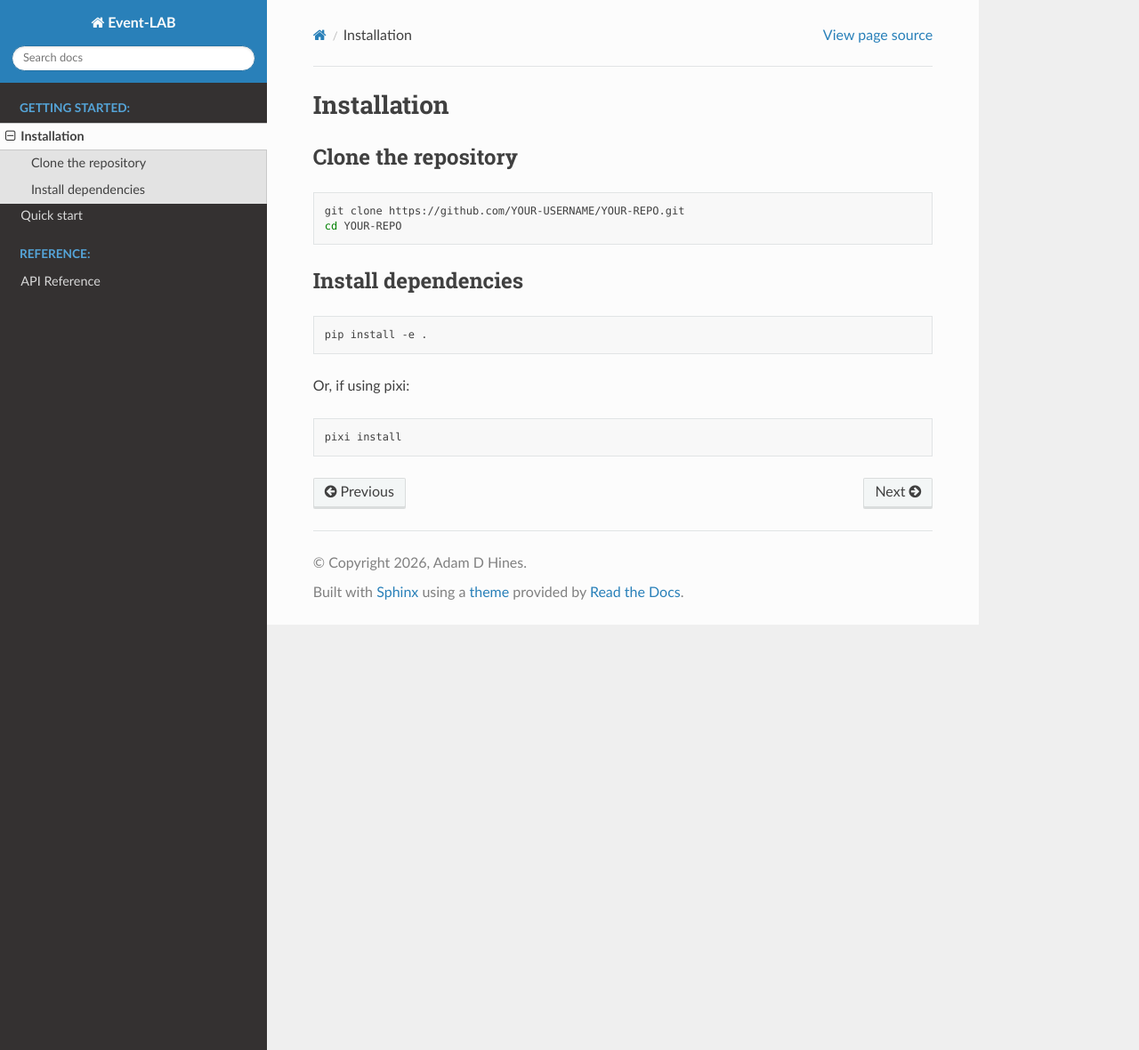
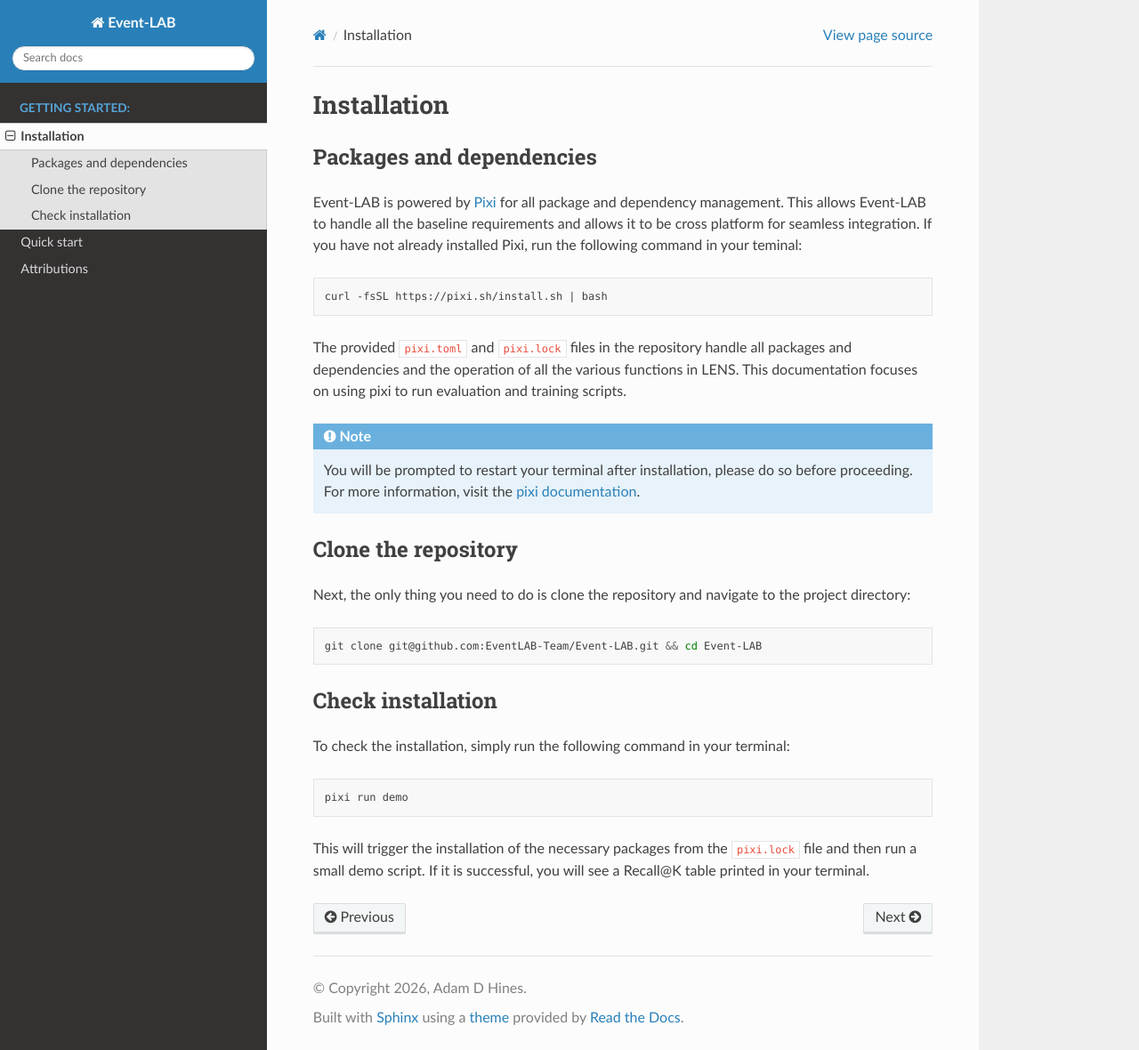
Before and after one commit to EventLAB-Team/Event-LAB, a Sphinx documentation site: the page built from docs/installation.rst, in a window 1280 px wide and 1180 px high. Shown: the whole window at 89% size. Built offline with Sphinx 7.4.7 and the Read the Docs theme 3.1.0, drawn with Linux system fonts in a browser that asks for light colours; pages that are not in the unit, such as notebooks, are missing from menus.

Commit message:
Update docs

```diff
--- a/docs/installation.rst
+++ b/docs/installation.rst
@@ -1,23 +1,42 @@
 Installation
 ============
+
+Packages and dependencies
+-------------------------
+
+Event-LAB is powered by `Pixi <https://pixi.prefix.dev/latest/>`_ for all package and dependency management. This allows
+Event-LAB to handle all the baseline requirements and allows it to be cross platform for seamless integration. If you have
+not already installed Pixi, run the following command in your teminal:
+
+.. code-block:: bash
+
+    curl -fsSL https://pixi.sh/install.sh | bash
+
+The provided ``pixi.toml`` and ``pixi.lock`` files in the repository handle all packages and dependencies and the operation of all the various functions in LENS.
+This documentation focuses on using pixi to run evaluation and training scripts.
+
+.. note::
+
+    You will be prompted to restart your terminal after installation, please do so before proceeding. For more information,
+    visit the `pixi documentation <https://pixi.prefix.dev/latest/>`_.
 
 Clone the repository
 --------------------
 
-.. code-block:: bash
-
-   git clone https://github.com/YOUR-USERNAME/YOUR-REPO.git
-   cd YOUR-REPO
-
-Install dependencies
---------------------
+Next, the only thing you need to do is clone the repository and navigate to the project directory:
 
 .. code-block:: bash
 
-   pip install -e .
+   git clone git@github.com:EventLAB-Team/Event-LAB.git && cd Event-LAB
 
-Or, if using pixi:
+Check installation
+--------------------
+
+To check the installation, simply run the following command in your terminal:
 
 .. code-block:: bash
 
-   pixi install
+   pixi run demo
+
+This will trigger the installation of the necessary packages from the ``pixi.lock`` file and then run a small
+demo script. If it is successful, you will see a Recall@K table printed in your terminal.
```
Also changed, not shown: docs/attributions.rst (added, +27 -0 lines), docs/index.rst (+21 -4 lines), docs/quickstart.rst (+14 -5 lines).
